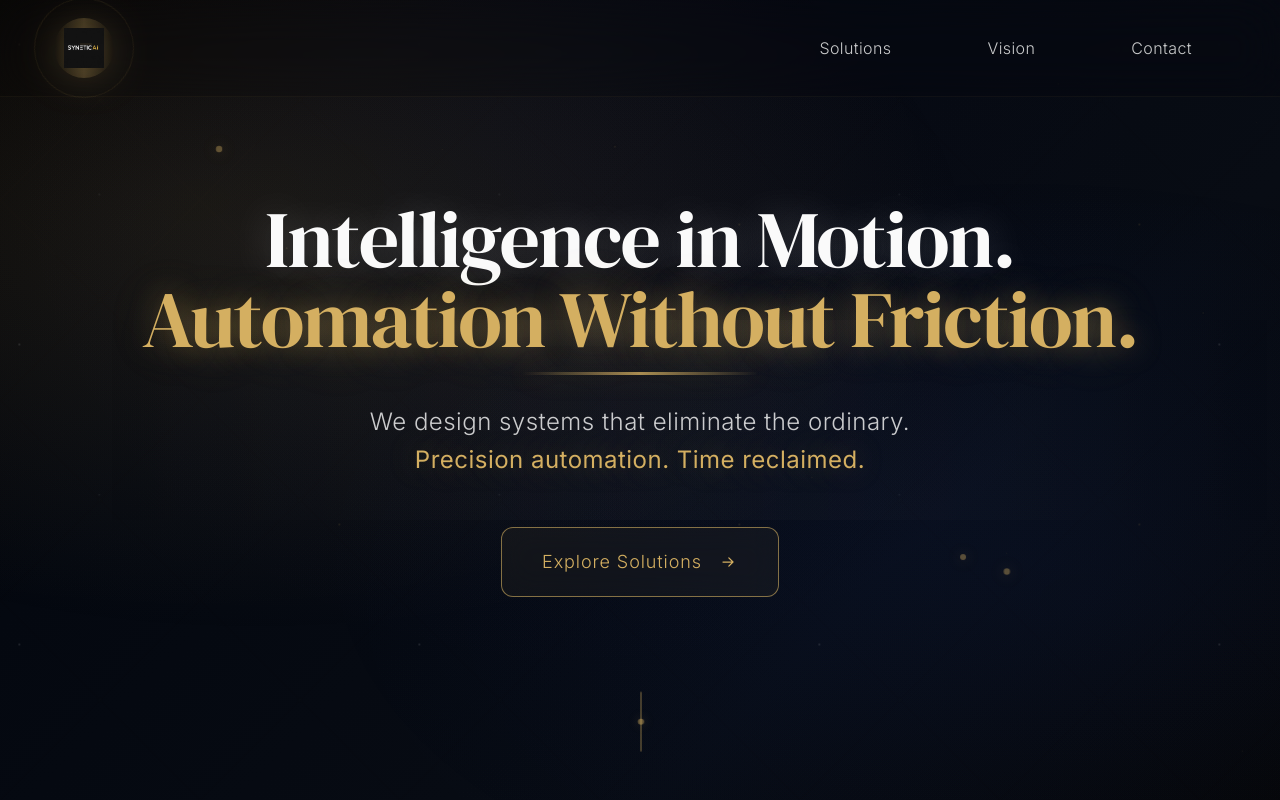
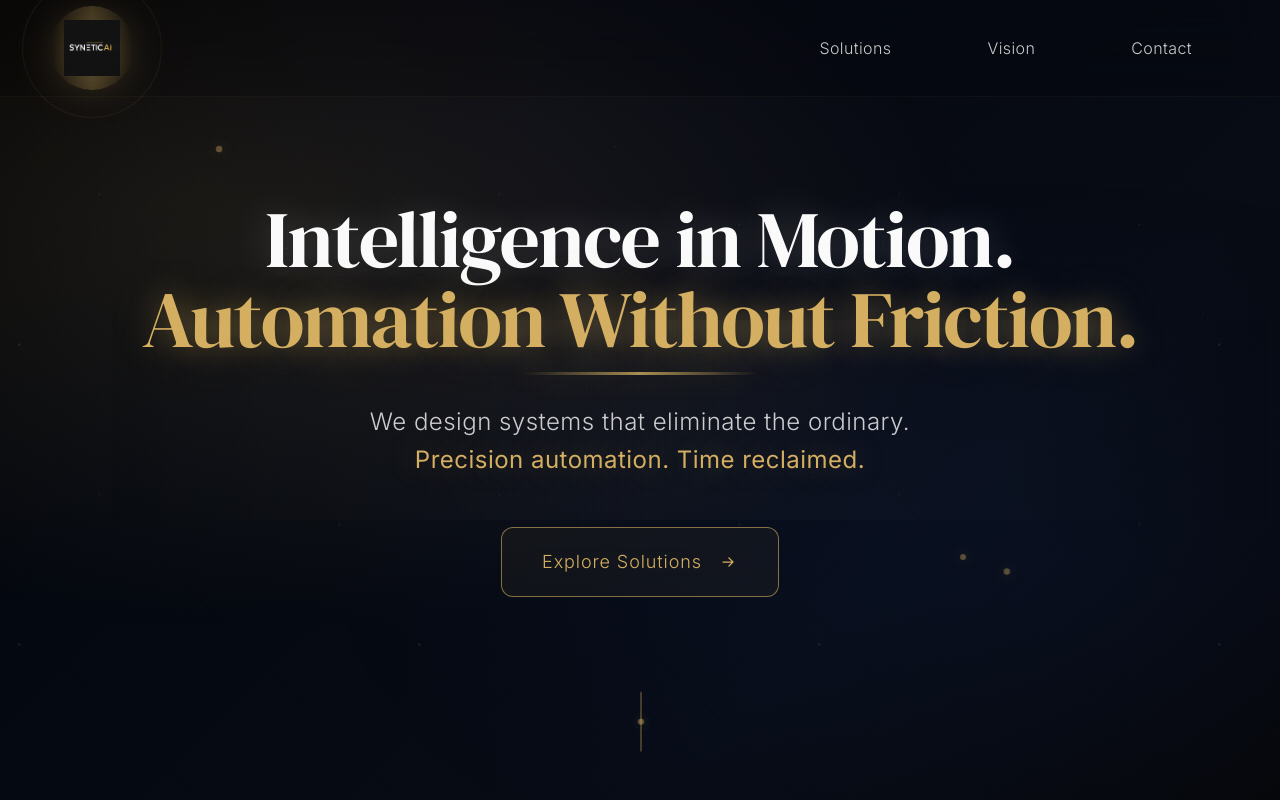
Before and after one commit to keeganfoley/synetic-future-weave, a React (Vite) app: page / in a window 1280 px wide. Shown: the top 800 px of the page. Built offline with nearby package versions, Linux system fonts and the light colour scheme.

Commit message:
Make logo bigger
Increase the size of the logo in the navigation bar.

```diff
--- a/src/index.css
+++ b/src/index.css
@@ -1,4 +1,3 @@
-
 @tailwind base;
 @tailwind components;
 @tailwind utilities;
@@ -82,7 +81,7 @@
   }
 
   .logo-2025 {
-    height: 2.5rem;
+    height: 3.5rem;
     width: auto;
     filter: drop-shadow(0 4px 20px rgba(212, 175, 97, 0.3));
     transition: all 0.5s ease;
```
